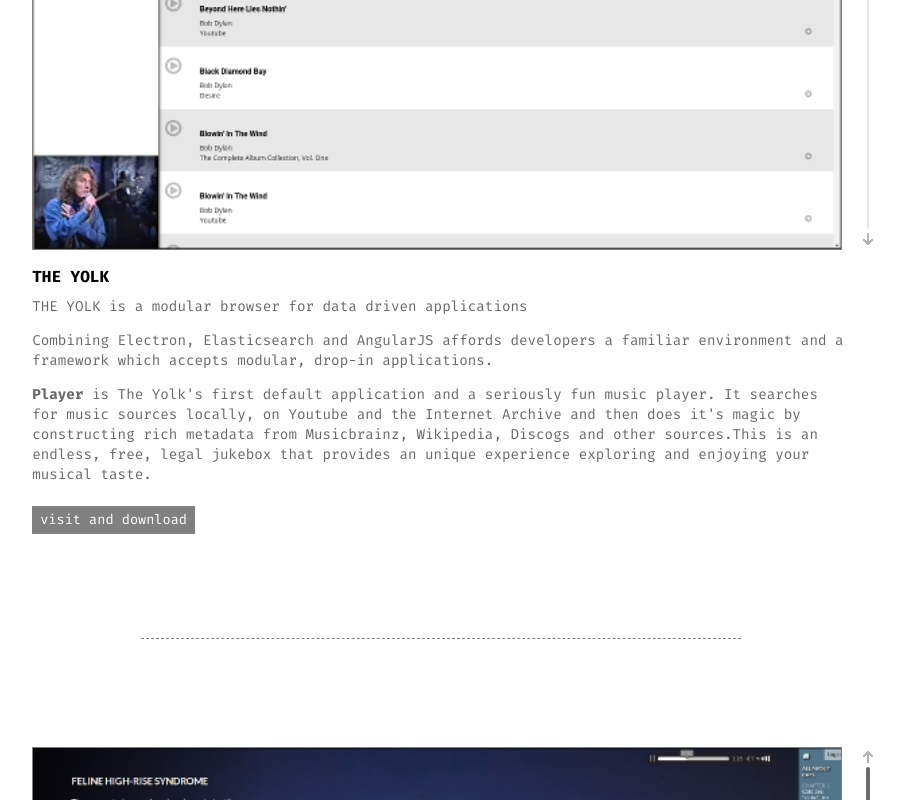
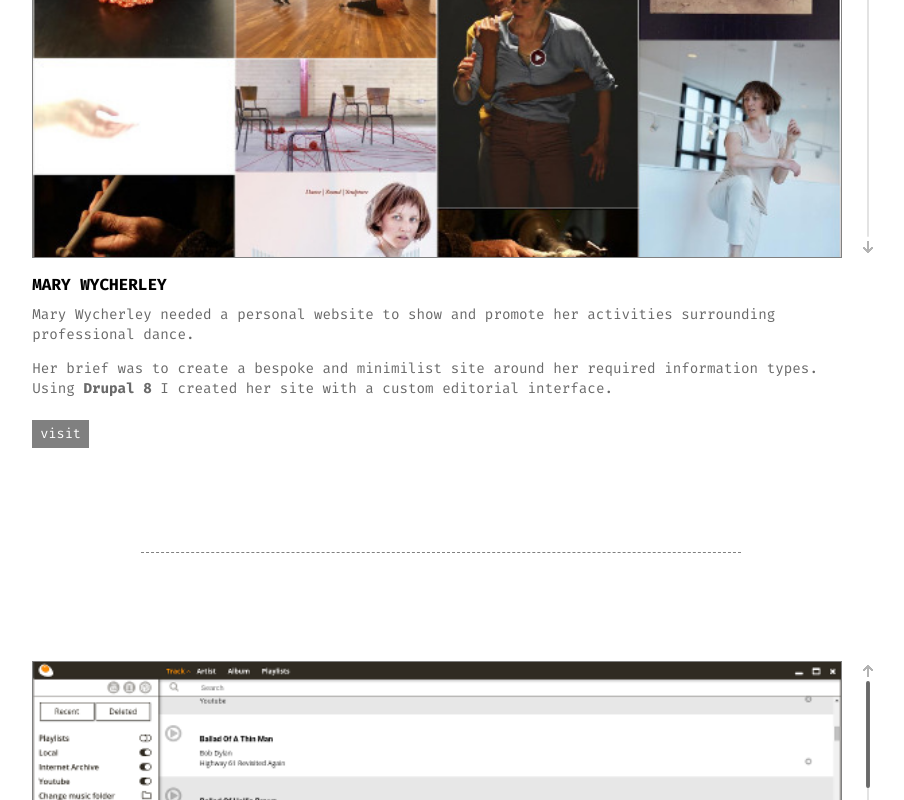
Before and after one commit to Openpoint/openpoint, a plain HTML site: page index.html in a window 1280 px wide. Shown: the part 517-1317 px from the top of the page, without its empty margins (199-1103 px from the left). Drawn offline with Linux system fonts and the light colour scheme; a script that the page names is missing.

Commit message:
Added Mary Wycherley

```diff
--- a/index.html
+++ b/index.html
@@ -66,7 +66,37 @@
 		<div class='container'>
 			<div class='clearfix'></div>
 			<div id='folio'>
+				<div class='grid-12 outer folio'>
+					<div class='grid-6 alpha w100 fimage scroll framed' >
+						<a href='images/folio/marywycherley/large/mary-wycherley-homepage.jpg' data-lightbox='mary' data-title="Mary Wycherley Home Page">
+							<img src='images/folio/marywycherley/mary-wycherley-homepage.jpg' alt="Mary Wycherley Home Page" />
+						</a>
+						<div class='ititle'>Content List Page</div>
+						<a href='images/folio/marywycherley/large/mary-wycherley-list-page.jpg' data-lightbox='mary' data-title='Content List Page'>
+							<img src='images/folio/marywycherley/mary-wycherley-list-page.jpg' alt='Mary Wycherley Content List Page' />
+						</a>
+						<div class='ititle'>Project Page</div>
+						<a href='images/folio/marywycherley/large/mary-wycherley-project-page.jpg' data-lightbox='mary' data-title='Project Page'>
+							<img src='images/folio/marywycherley/mary-wycherley-project-page.jpg' alt='Mary Wycherley Project Page' />
+						</a>
+						<div class='ititle'>Bespoke, minimal media viewer</div>
+						<a href='images/folio/marywycherley/large/mary-wycherley-media-viewer.jpg' data-lightbox='mary' data-title='Bespoke, minimal media viewer'>
+							<img src='images/folio/marywycherley/mary-wycherley-media-viewer.jpg' alt='Mary Wycherley media viewer' />
+						</a>
 
+					</div>
+					<div class='grid-5 prefix-1 ftext omega'>
+						<h2>Mary Wycherley</h2>
+						<p>Mary Wycherley needed a personal website to show and promote her activities surrounding professional dance.</p>
+						<p>Her brief was to create a bespoke and minimilist site around her required information types. Using <strong>Drupal 8</strong> I created her site with a custom editorial interface.</p>
+						<a class='link' href='https://marywycherley.com' target='_blank' ></a>
+
+					</div>
+
+					<div class='clearfix'></div>
+				</div>
+
+				<div class='grid-6 prefix-3 divider'></div>
 				<div class='grid-12 outer folio'>
 					<div class='grid-6 alpha w100 fimage scroll framed' >
 						<a href='images/folio/yolk/large/yolk1.png' data-lightbox='yolk' data-title="Player is The Yolk's first application">
```
Also changed, not shown: images/folio/marywycherley/large/mary-wycherley-homepage.jpg (added), images/folio/marywycherley/large/mary-wycherley-list-page.jpg (added), images/folio/marywycherley/large/mary-wycherley-media-viewer.jpg (added), images/folio/marywycherley/large/mary-wycherley-project-page.jpg (added), images/folio/marywycherley/mary-wycherley-homepage.jpg (added), images/folio/marywycherley/mary-wycherley-list-page.jpg (added), images/folio/marywycherley/mary-wycherley-media-viewer.jpg (added), images/folio/marywycherley/mary-wycherley-project-page.jpg (added).
